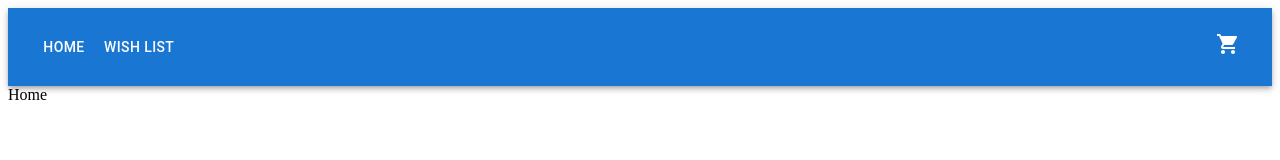
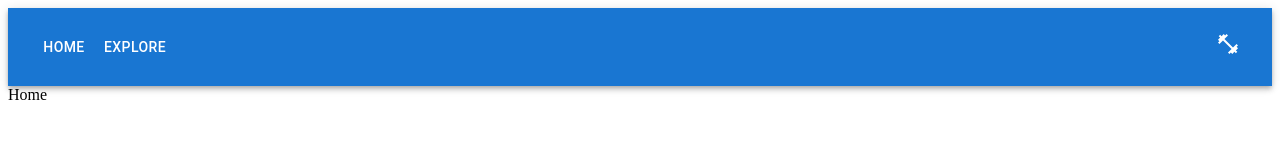
Before and after one commit to GreenCatInForest/recipe-search-app, a React (Create React App) app: page / in a window 1280 px wide. Shown: the top 160 px of the page. Built offline with nearby package versions, Linux system fonts and the light colour scheme.

Commit message:
I changed the checkout basket to a dumbell icon, i also changed the navigate to page to my-plans, but i think i messed up the explore navigate to bit

```diff
--- a/src/components/NavBar.js
+++ b/src/components/NavBar.js
@@ -13,7 +13,7 @@ import Container from "@mui/material/Container";
 import Button from "@mui/material/Button";
 import Drawer from "@mui/material/Drawer";
 import Badge from "@mui/material/Badge";
-import ShoppingCartIcon from "@mui/icons-material/ShoppingCart";
+import FitnessCenterTwoToneIcon from "@mui/icons-material/FitnessCenterTwoTone";
 // import { useApp } from "../hooks/useApp";
 
 export const NavBar = () => {
@@ -50,10 +50,10 @@ export const NavBar = () => {
                 <ListItemButton
                   onClick={() => {
                     handleCloseDrawer();
-                    navigate("/wish-list");
+                    navigate("/explore");
                   }}
                 >
-                  <ListItemText primary="Wish List" />
+                  <ListItemText primary="Explore" />
                 </ListItemButton>
               </ListItem>
             </List>
@@ -70,12 +70,12 @@ export const NavBar = () => {
             </IconButton>
             <IconButton
               onClick={() => {
-                navigate("/checkout");
+                navigate("/my-plans");
               }}
               sx={{ my: 2, color: "white", display: "block" }}
             >
               <Badge badgeContent={4} color="error">
-                <ShoppingCartIcon />
+                <FitnessCenterTwoToneIcon />
               </Badge>
             </IconButton>
           </Box>
@@ -103,20 +103,20 @@ export const NavBar = () => {
               </Button>
               <Button
                 onClick={() => {
-                  navigate("/wish-list");
+                  navigate("/my-plans");
                 }}
                 sx={{ my: 2, color: "white", display: "block" }}
               >
-                Wish List
+                Explore
               </Button>
             </Box>
             <IconButton
               onClick={() => {
-                navigate("/checkout");
+                navigate("/my-plans");
               }}
               sx={{ my: 2, color: "white", display: "block" }}
             >
-              <ShoppingCartIcon />
+              <FitnessCenterTwoToneIcon />
             </IconButton>
           </Box>
         </Toolbar>
```
